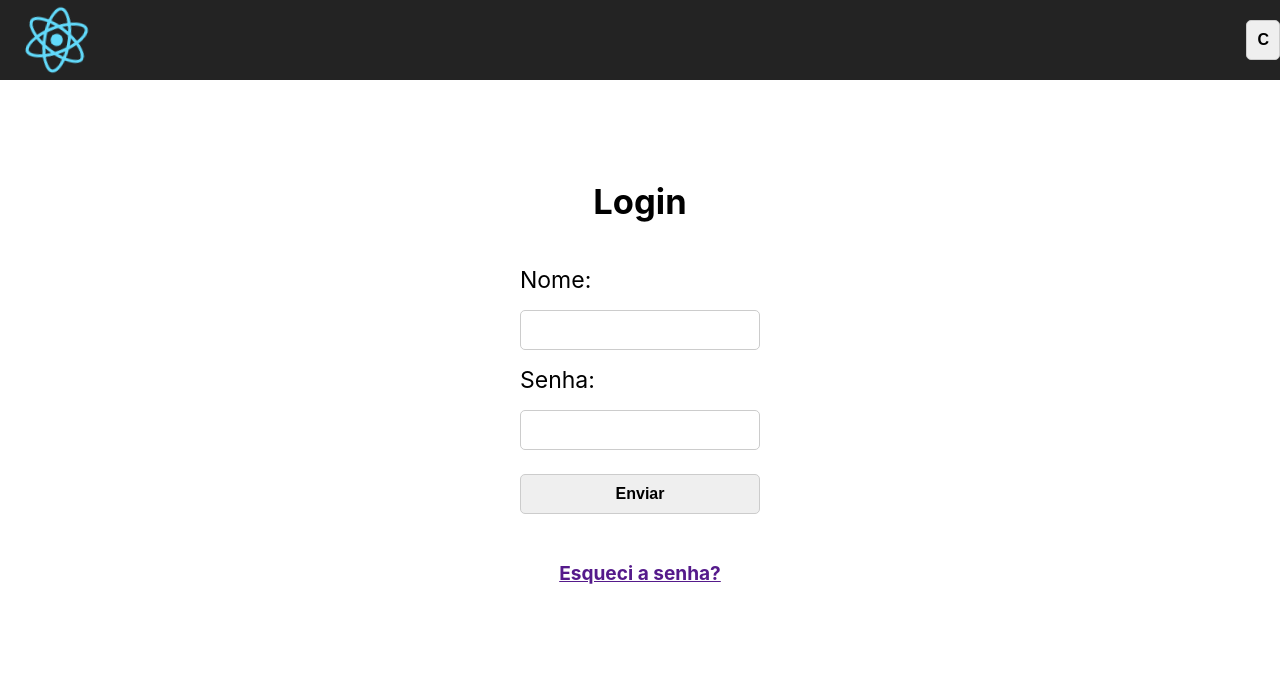
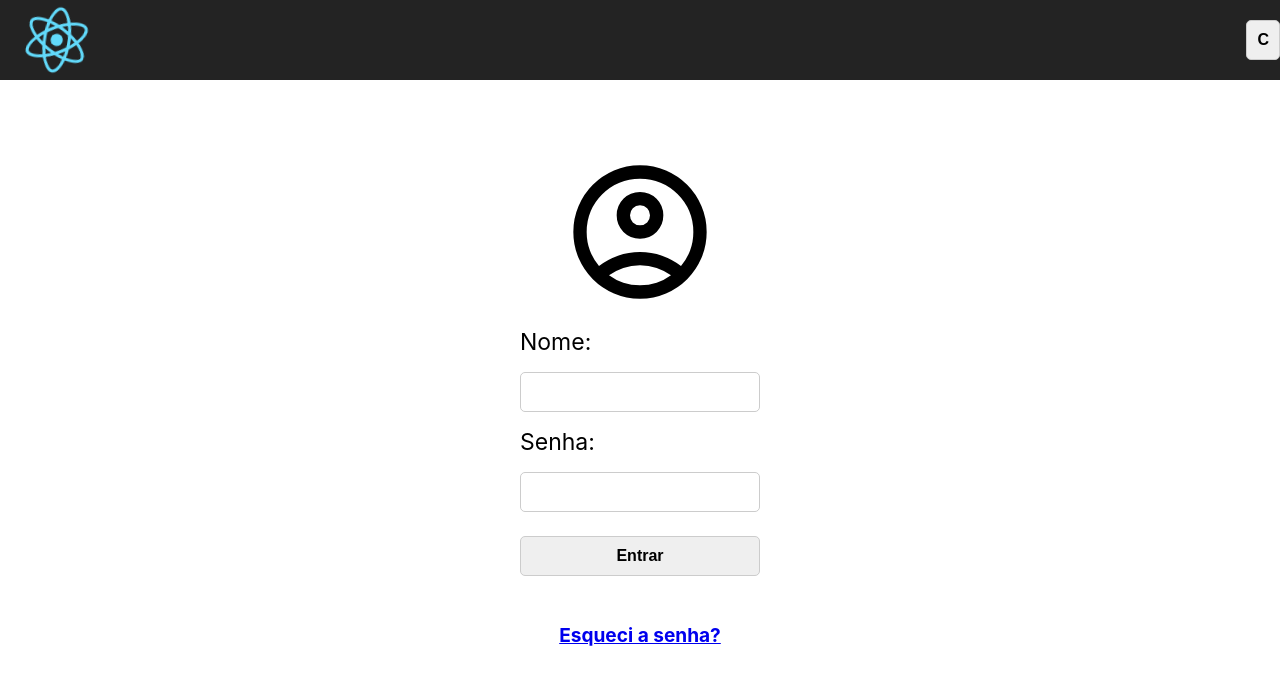
Before and after one commit to joaoguilherme000/React-site, a React (Create React App) app: page / in a window 1280 px wide. Shown: the top 684 px of the page. Built offline with nearby package versions, Linux system fonts and the light colour scheme.

Commit message:
userIcone

```diff
--- a/src/Components/Janela/index.css
+++ b/src/Components/Janela/index.css
@@ -35,7 +35,7 @@
     border-radius: 5px; /* Arredonde as bordas */
     font-size: 16px; /* Escolha um tamanho de fonte adequado */
     outline: none; /* Remova o contorno padrão ao focar */
-    transition: border-color 0.2s; /* Adicione uma transição suave na borda */
+    transition: background-color 0.5s; /* Adicione uma transição suave na borda */
     font-weight: bold;
 }
 
@@ -71,3 +71,7 @@
   .nome-input:focus {
     border-color: #007bff; /* Mude a cor da borda ao focar */
   }
+
+  .userIcone {
+    height: 20vh;
+  }
--- a/src/Components/Janela/index.js
+++ b/src/Components/Janela/index.js
@@ -1,9 +1,10 @@
 import './index.css'
+import userIcone from '../../Assets/user.svg'
 
 export default function Janela () {
     return (
         <div className='content'>
-            <h2>Login</h2>
+            <img src={userIcone} className="userIcone" alt="UserIcone" />
             <form name="cadastro" className='janela'>
 
                 <label for="usuario" className='nome'>Nome: </label>
@@ -12,9 +13,9 @@ export default function Janela () {
                 <label for="senha" className='senha'>Senha: </label>
                 <input type="password" name="senha" id="senha" required className="senha-input"/>
 
-                <input type="submit" value="Enviar" className='entrar'/>
+                <input type="submit" value="Entrar" className='entrar'/>
             </form>
-            <h5><a href=''>Esqueci a senha?</a></h5>
+            <h5><a href='index.html'>Esqueci a senha?</a></h5>
         </div>
     );
 }
```
Also changed, not shown: src/Assets/user.svg (added).
